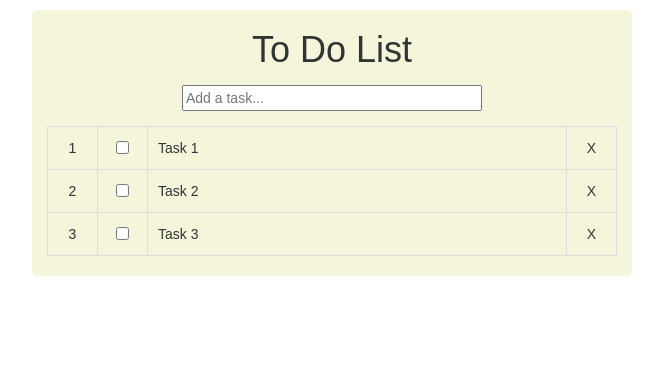
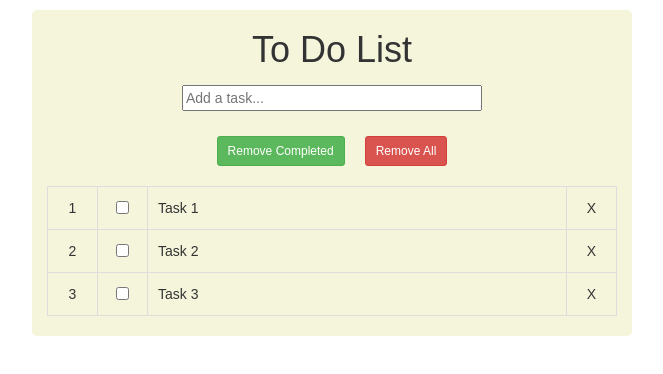
Before and after one commit to palmieriang/React_toDoList, a React (Create React App) app: page / in a window 1280 px wide. Shown: the top 374 px of the page, without its empty margins (308-971 px from the left). Built offline with nearby package versions, Linux system fonts and the light colour scheme.

Commit message:
delete all

```diff
--- a/src/App.css
+++ b/src/App.css
@@ -1,9 +1,5 @@
 .App {
   text-align: center; }
-
-.App-logo {
-  animation: App-logo-spin infinite 20s linear;
-  height: 80px; }
 
 .header {
   text-align: center;
@@ -15,6 +11,14 @@
   margin: 15px; }
   .new-task input {
     width: 300px; }
+
+.buttons-row {
+  display: flex;
+  justify-content: center;
+  margin: 10px; }
+  .buttons-row button {
+    margin: 10px;
+    padding: 5px 10px; }
 
 .container {
   width: 600px;
--- a/src/App.js
+++ b/src/App.js
@@ -24,6 +24,8 @@ class Todo extends Component {
     this.removeTask = this.removeTask.bind(this)
     this.addTask = this.addTask.bind(this)
     this.modifyTask = this.modifyTask.bind(this)
+    this.removeAllTasks = this.removeAllTasks.bind(this)
+    this.removeCompletedTasks = this.removeCompletedTasks.bind(this)
   }
 
   componentDidMount() {
@@ -83,6 +85,17 @@ class Todo extends Component {
     // this.updateLocalStorage(updatedTasks)
   }
 
+  removeAllTasks() {
+    this.setState({
+      tasks: []
+    })
+    // this.updateLocalStorage(updatedTasks)
+  }
+
+  removeCompletedTasks() {
+
+  }
+
   // updateLocalStorage(updatedTasks) {
   //   localStorage.setItem('storedTasks', JSON.stringify(updatedTasks))
   // }
@@ -97,6 +110,11 @@ class Todo extends Component {
         }
         <AddNewTask updateList={this.updateList} addTask={this.addTask} />
 
+        <div className='buttons-row'>
+          <button className='btn btn-success btn-xs' onClick={this.removeCompletedTasks}>Remove Completed</button>
+          <button className='btn btn-danger btn-xs' onClick={this.removeAllTasks}>Remove All</button>
+        </div>
+
         <table className="table-bordered">
           <tbody>
             {this.state.tasks.map((task, index) => (
@@ -106,7 +124,6 @@ class Todo extends Component {
                 key={task.id}
                 removeTask={this.removeTask}
                 modifyTask={this.modifyTask}
-                updateList={this.updateList}
                 />
               )
             )}
--- a/src/App.scss
+++ b/src/App.scss
@@ -1,10 +1,5 @@
 .App {
   text-align: center;
-}
-
-.App-logo {
-  animation: App-logo-spin infinite 20s linear;
-  height: 80px;
 }
 
 .header {
@@ -19,6 +14,17 @@
 
   input {
     width: 300px;
+  }
+}
+
+.buttons-row {
+  display: flex;
+  justify-content: center;
+  margin: 10px;
+
+  button {
+    margin: 10px;
+    padding: 5px 10px;
   }
 }
 
```
